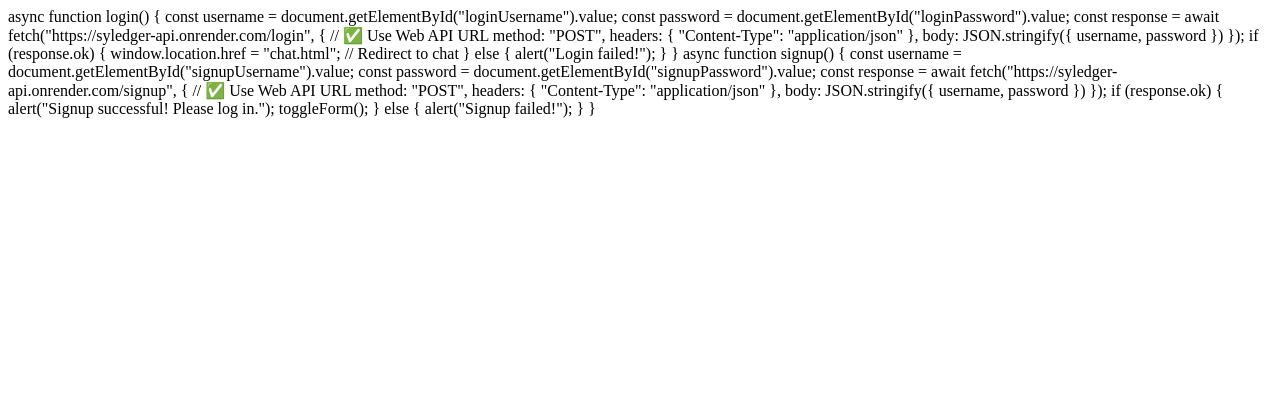
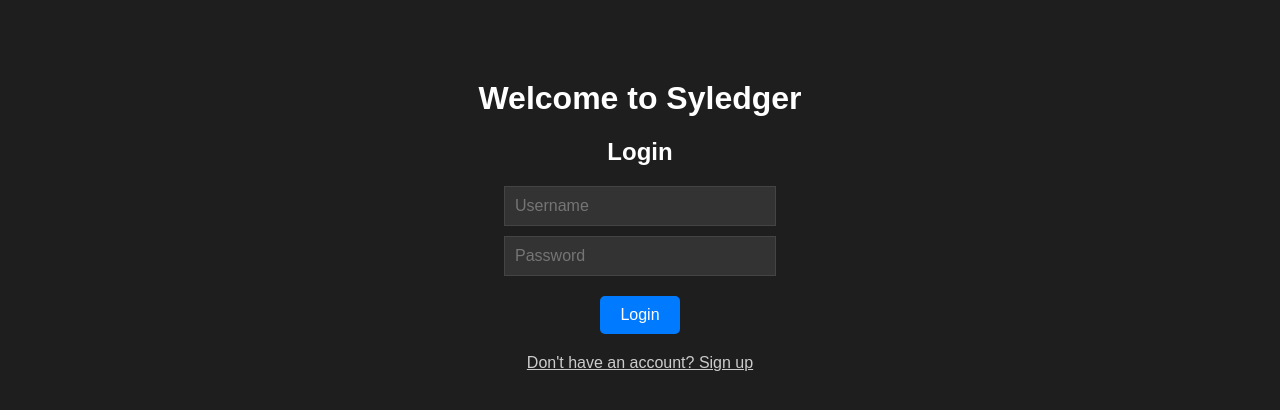
Before and after one commit to Enhaya-studios/syledgerwebsite, a website: page index.html in a window 1280 px wide. Drawn offline with Linux system fonts and the light colour scheme.

Commit message:
Fixed login/signup UI

```diff
--- a/index.html
+++ b/index.html
@@ -1,8 +1,93 @@
+<!DOCTYPE html>
+<html lang="en">
+<head>
+    <meta charset="UTF-8">
+    <meta name="viewport" content="width=device-width, initial-scale=1.0">
+    <title>Syledger - Login</title>
+    <style>
+        body {
+            background-color: #1e1e1e;
+            color: white;
+            font-family: Arial, sans-serif;
+            text-align: center;
+            margin: 0;
+            padding: 0;
+        }
+        .container {
+            margin-top: 10vh;
+        }
+        h1 {
+            font-size: 2rem;
+        }
+        .input-box {
+            margin: 10px 0;
+        }
+        input {
+            padding: 10px;
+            font-size: 1rem;
+            width: 250px;
+            background-color: #333;
+            border: 1px solid #444;
+            color: white;
+        }
+        .btn {
+            background-color: #007bff;
+            color: white;
+            border: none;
+            padding: 10px 20px;
+            font-size: 1rem;
+            margin-top: 10px;
+            cursor: pointer;
+            border-radius: 5px;
+        }
+        .btn:hover {
+            background-color: #0056b3;
+        }
+        .toggle {
+            margin-top: 20px;
+            cursor: pointer;
+            color: #ccc;
+            text-decoration: underline;
+        }
+    </style>
+</head>
+<body>
+    <div class="container">
+        <h1>Welcome to Syledger</h1>
+
+        <!-- Login Form -->
+        <div id="loginForm">
+            <h2>Login</h2>
+            <div class="input-box">
+                <input type="text" id="loginUsername" placeholder="Username">
+            </div>
+            <div class="input-box">
+                <input type="password" id="loginPassword" placeholder="Password">
+            </div>
+            <button class="btn" onclick="login()">Login</button>
+            <p class="toggle" onclick="toggleForm()">Don't have an account? Sign up</p>
+        </div>
+
+        <!-- Signup Form (Hidden by Default) -->
+        <div id="signupForm" style="display: none;">
+            <h2>Sign Up</h2>
+            <div class="input-box">
+                <input type="text" id="signupUsername" placeholder="Username">
+            </div>
+            <div class="input-box">
+                <input type="password" id="signupPassword" placeholder="Password">
+            </div>
+            <button class="btn" onclick="signup()">Sign Up</button>
+            <p class="toggle" onclick="toggleForm()">Already have an account? Log in</p>
+        </div>
+    </div>
+
+    <script>
         async function login() {
             const username = document.getElementById("loginUsername").value;
             const password = document.getElementById("loginPassword").value;
 
-    const response = await fetch("https://syledger-api.onrender.com/login", { // ✅ Use Web API URL
+            const response = await fetch("https://syledger-api.onrender.com/login", {
                 method: "POST",
                 headers: { "Content-Type": "application/json" },
                 body: JSON.stringify({ username, password })
@@ -19,7 +104,7 @@
             const username = document.getElementById("signupUsername").value;
             const password = document.getElementById("signupPassword").value;
 
-    const response = await fetch("https://syledger-api.onrender.com/signup", { // ✅ Use Web API URL
+            const response = await fetch("https://syledger-api.onrender.com/signup", {
                 method: "POST",
                 headers: { "Content-Type": "application/json" },
                 body: JSON.stringify({ username, password })
@@ -32,3 +117,18 @@
                 alert("Signup failed!");
             }
         }
+
+        function toggleForm() {
+            const loginForm = document.getElementById("loginForm");
+            const signupForm = document.getElementById("signupForm");
+            if (loginForm.style.display === "none") {
+                loginForm.style.display = "block";
+                signupForm.style.display = "none";
+            } else {
+                loginForm.style.display = "none";
+                signupForm.style.display = "block";
+            }
+        }
+    </script>
+</body>
+</html>
```
Lines whose indentation alone changed are shown as unchanged.
